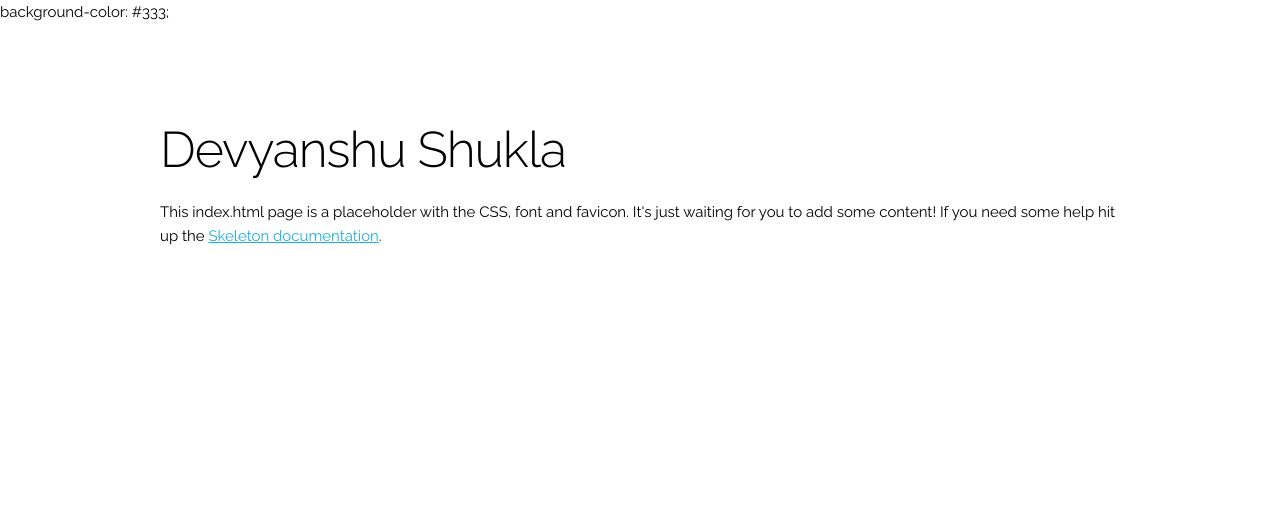
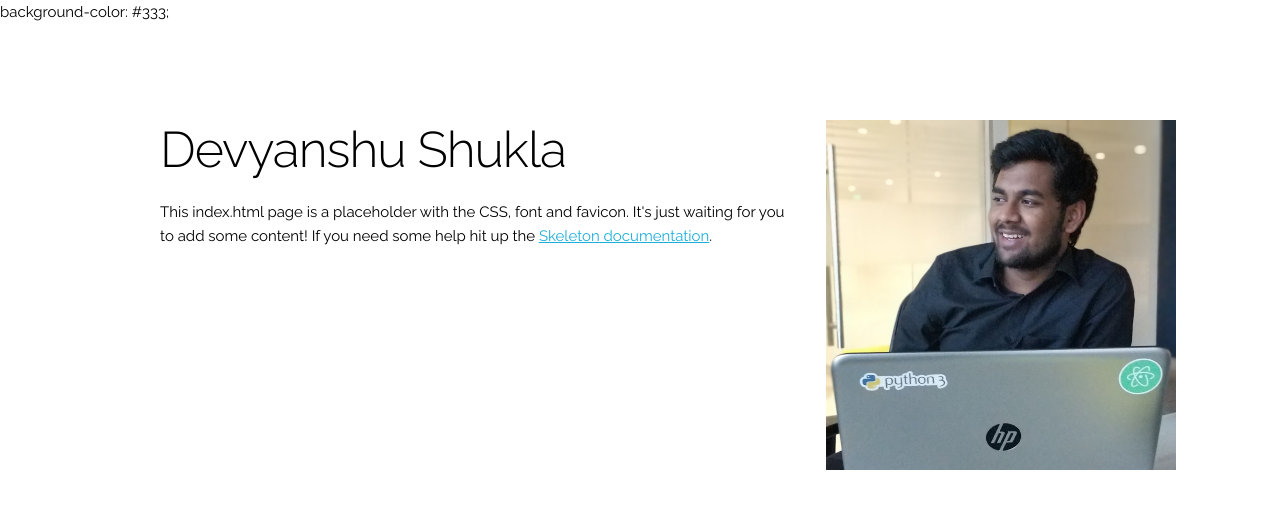
Before and after one commit to Devyanshu/Devyanshu.github.io, a plain HTML site: page skel/index.html in a window 1280 px wide. Drawn offline with Linux system fonts and the light colour scheme.

Commit message:
added image

```diff
--- a/skel/index.html
+++ b/skel/index.html
@@ -35,14 +35,14 @@
   –––––––––––––––––––––––––––––––––––––––––––––––––– -->
     <div class="container">
         <div class="row">
-            <div class="eight column" style="margin-top: 10%">
+            <div class="eight columns" style="margin-top: 10%">
                 <h1>Devyanshu Shukla</h1>
                 <p>This index.html page is a placeholder with the CSS, font and favicon. It's just waiting for you to
                     add some content! If you need some help hit up the <a href="http://www.getskeleton.com">Skeleton
                         documentation</a>.</p>
             </div>
-            <div>
-                <img href="images/favicon.png">
+            <div class="four columns" style="margin-top: 10%">
+                <img src="images/profile.jpg" height="350" width="350">
             </div>
         </div>
     </div>
```
Also changed, not shown: skel/images/profile.jpg (added).
